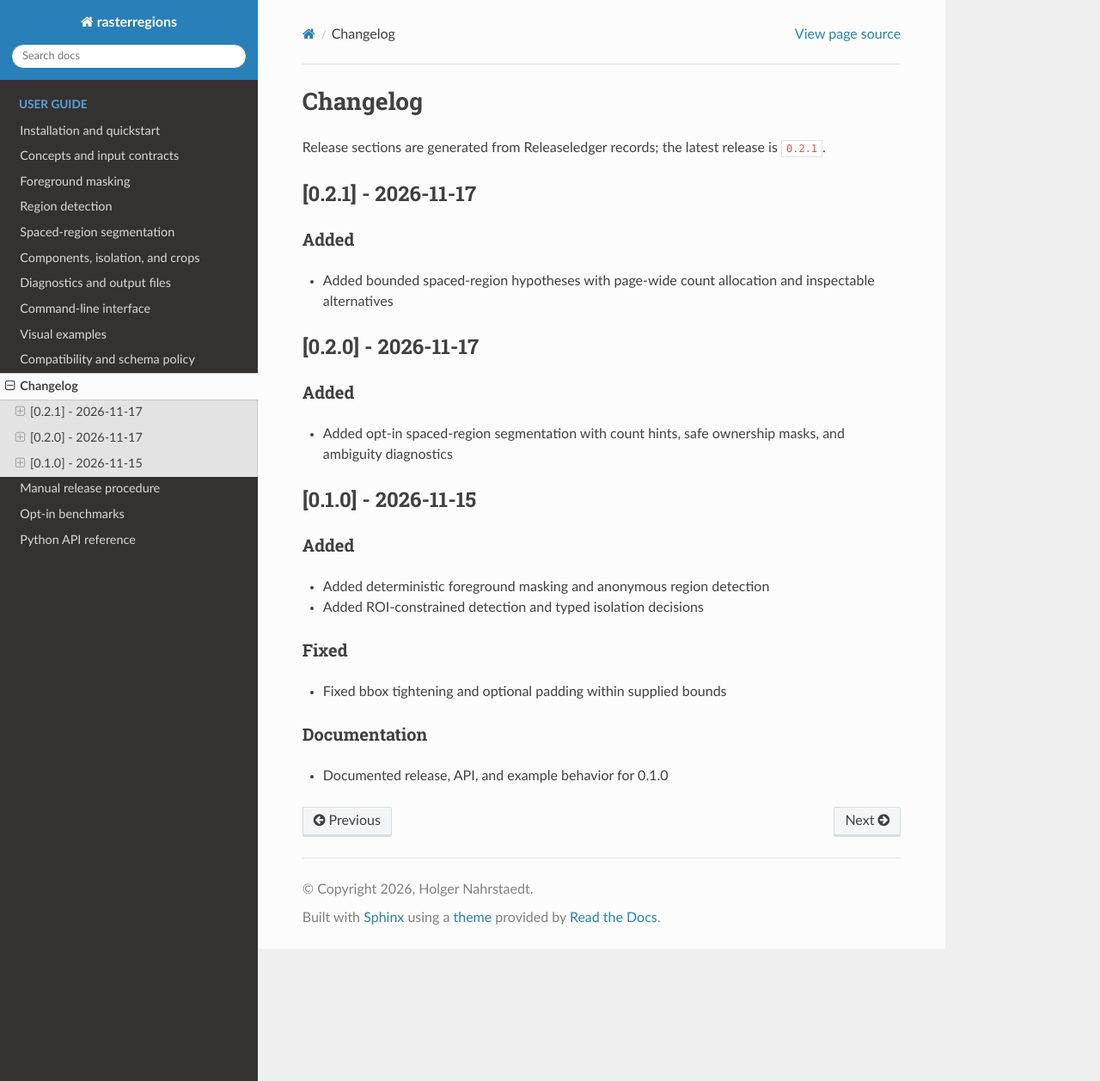
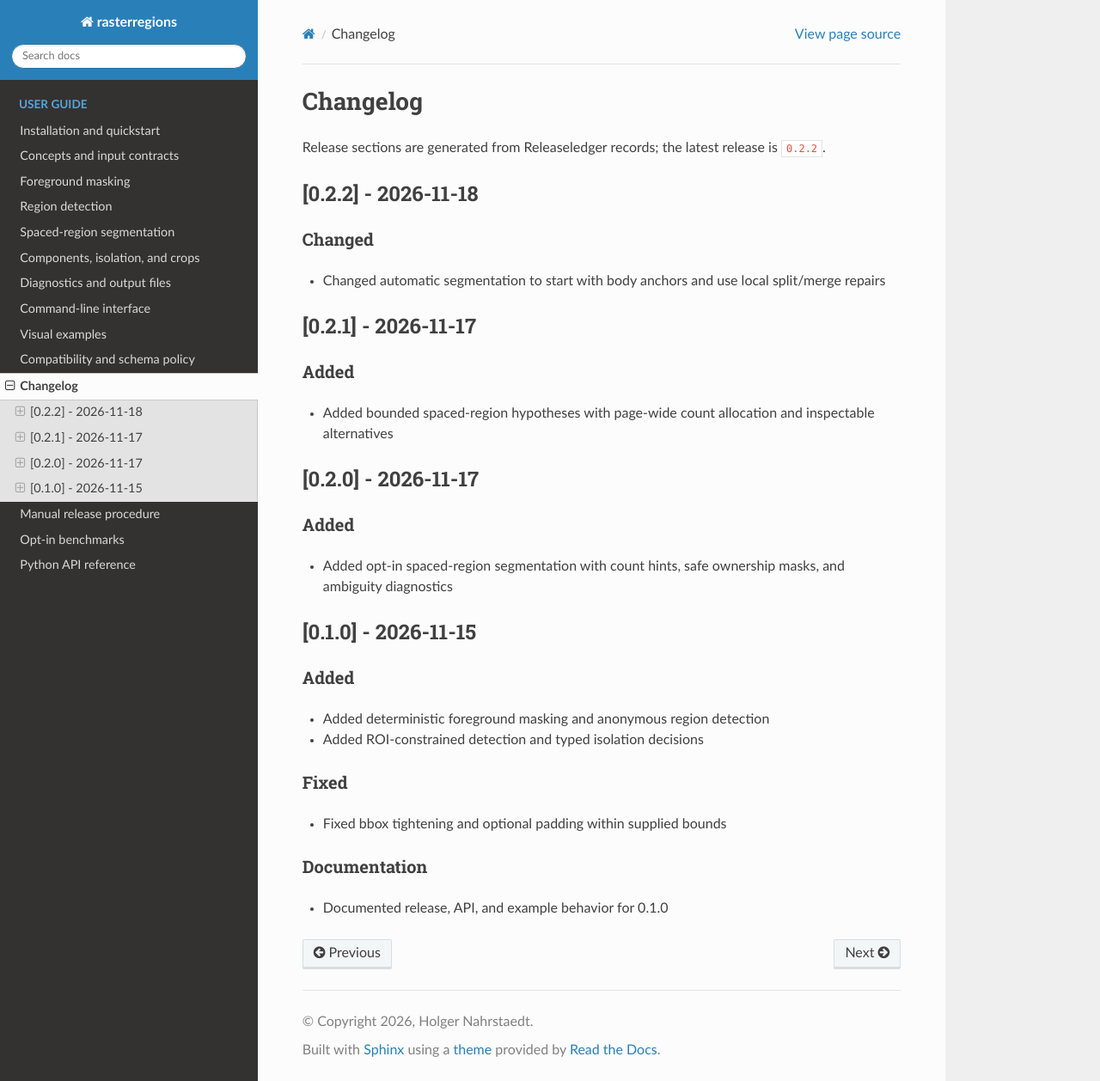
Before and after one commit to schreibatlas/rasterregions, a Sphinx documentation site: the page built from docs/changelog.md, in a window 1280 px wide and 1258 px high. Shown: the whole window at 86% size. Built offline with Sphinx 7.4.7 and the Read the Docs theme 3.1.0, drawn with Linux system fonts in a browser that asks for light colours.

Commit message:
doc: changelog

```diff
--- a/docs/changelog.md
+++ b/docs/changelog.md
@@ -1,6 +1,12 @@
 # Changelog
 
-Release sections are generated from Releaseledger records; the latest release is `0.2.1`.
+Release sections are generated from Releaseledger records; the latest release is `0.2.2`.
+
+## [0.2.2] - 2026-11-18
+### Changed
+- Changed automatic segmentation to start with body anchors and use local split/merge repairs
+
+<!-- generated by releaseledger -->
 
 ## [0.2.1] - 2026-11-17
 ### Added
```
Also changed, not shown: .ledger/releaseledger/data/ledgers/main/releases/0.2.2/entries/entry-0001.md (added), .ledger/releaseledger/data/ledgers/main/releases/0.2.2/release.md (added), 8 other files.
